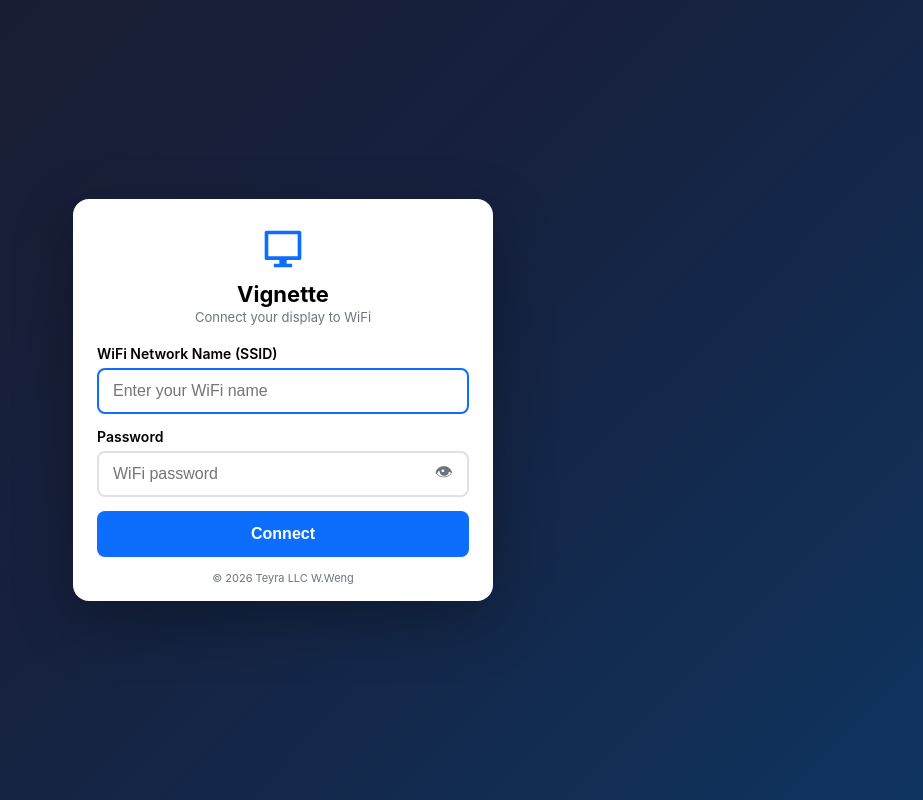
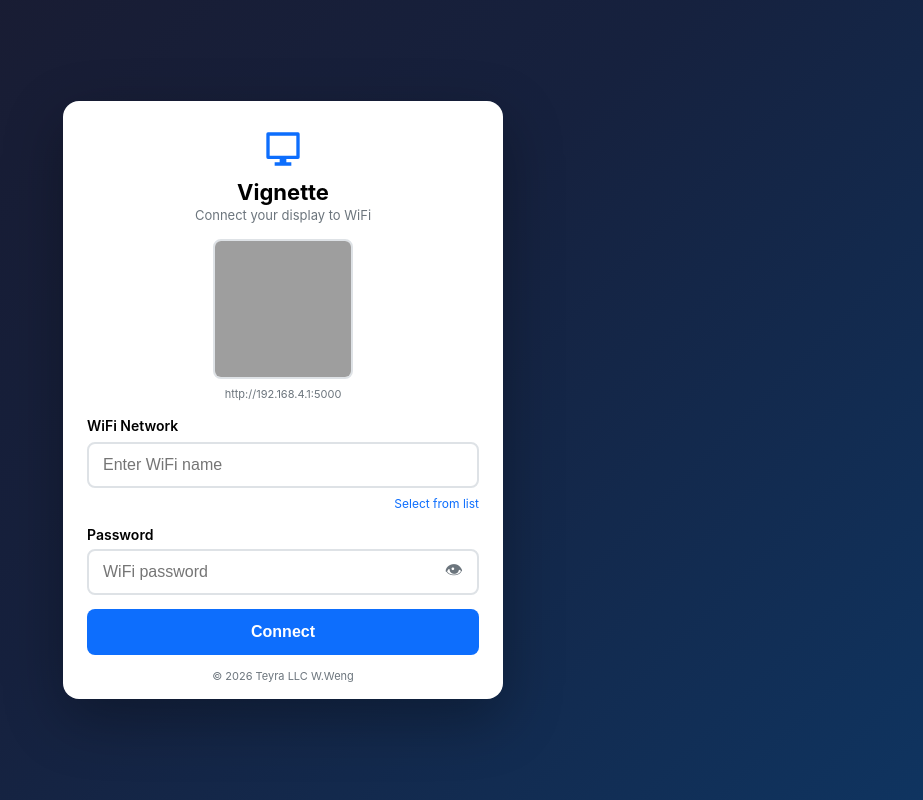
Before and after one commit to teyrallc/photopainter, a Flask app: page / in a window 1280 px wide. Shown: the whole page, without its empty margins (357-1280 px from the left). Run offline with Flask 3, Linux system fonts and the light colour scheme; data that the repository does not hold is empty; parts of the project's set-up code (start-up, migrations or seed data) failed here and were passed over; some libraries are stand-ins or nearby versions; grey boxes are pictures that could not be loaded.

Commit message:
fix: WiFi setup - QR code, network dropdown, prevent AP reconnect bug
1. QR code: Added /api/qr/<data> endpoint and QR code image on
   wifi_setup.html showing http://192.168.4.1:5000

2. WiFi network list: Pre-scan WiFi networks BEFORE starting AP
   (while wlan0 is still in station mode), cache results, serve them
   on the setup page as a dropdown selector. Manual input as fallback.

3. Fix AP reconnect bug: Set setup_complete=True BEFORE stopping AP
   (prevents boot code from restarting AP if service restarts during
   WiFi switch). After successful connect, explicitly set autoconnect=yes
   on the new WiFi connection and delete the AP profile. On failure,
   revert setup_complete=False and restart AP.

https://claude.ai/code/session_019799qahSQBhrfivNMGfDdu

```diff
--- a/web/app.py
+++ b/web/app.py
@@ -79,6 +79,34 @@ display_lock = threading.Lock()
 AP_SSID = "Vignette-Setup"
 AP_PASSWORD = "vignette123"
 AP_CONN_NAME = "Vignette-Hotspot"
+
+# Cached WiFi scan results (scanned before AP starts)
+_cached_wifi_networks = []
+
+
+def scan_and_cache_wifi():
+    """Scan WiFi networks BEFORE starting AP. Cache results for the setup page.
+    Must be called while wlan0 is in station mode (not AP)."""
+    global _cached_wifi_networks
+    try:
+        logger.info("Scanning WiFi networks before starting AP...")
+        result = subprocess.run(
+            ["nmcli", "-t", "-f", "SSID,SIGNAL,SECURITY", "dev", "wifi", "list", "--rescan", "yes"],
+            capture_output=True, text=True, timeout=30)
+        networks = []
+        seen = set()
+        for line in result.stdout.strip().split('\n'):
+            parts = line.split(':')
+            if len(parts) >= 3 and parts[0] and parts[0] not in seen:
+                seen.add(parts[0])
+                networks.append({"ssid": parts[0], "signal": parts[1] + '%',
+                                 "security": parts[2]})
+        networks.sort(key=lambda x: int(x["signal"].rstrip('%')), reverse=True)
+        _cached_wifi_networks = networks
+        logger.info(f"Cached {len(networks)} WiFi networks")
+    except Exception as e:
+        logger.error(f"WiFi pre-scan error: {e}")
+        _cached_wifi_networks = []
 
 
 def start_ap_hotspot():
@@ -415,6 +443,23 @@ def setup_page():
     if not config.is_setup_complete:
         return render_template('wifi_setup.html')
     return render_template('setup.html', config=config.to_dict())
+
+
+@app.route('/api/qr/<path:data>')
+def api_qr_code(data):
+    """Generate a QR code PNG for any text/URL."""
+    try:
+        import qrcode
+        qr = qrcode.QRCode(version=1, box_size=8, border=2)
+        qr.add_data(data)
+        qr.make(fit=True)
+        qr_img = qr.make_image(fill_color="black", back_color="white")
+        buf = io.BytesIO()
+        qr_img.save(buf, format="PNG")
+        buf.seek(0)
+        return send_file(buf, mimetype='image/png')
+    except ImportError:
+        return "qrcode module not installed", 500
 
 
 @app.route('/upload')
@@ -1153,11 +1198,10 @@ def api_wifi_status():
 
 @app.route('/api/wifi/scan')
 def api_wifi_scan():
-    """Scan for available WiFi networks. Not available in AP mode
-    (single wlan0 can't be AP and scan simultaneously)."""
+    """Return available WiFi networks. In AP mode, returns pre-cached results
+    (scanned before AP started). Otherwise does a live scan."""
     if is_ap_active():
-        return jsonify({"networks": [],
-                         "note": "WiFi scan unavailable in AP mode. Enter SSID manually."})
+        return jsonify({"networks": _cached_wifi_networks, "cached": True})
     try:
         result = subprocess.run(
             ["nmcli", "-t", "-f", "SSID,SIGNAL,SECURITY", "dev", "wifi", "list", "--rescan", "yes"],
@@ -1179,7 +1223,7 @@ def api_wifi_scan():
 @app.route('/api/wifi/connect', methods=['POST'])
 def api_wifi_connect():
     """Connect to a WiFi network. Stops AP hotspot first if active.
-    After success, marks setup complete and restarts the service."""
+    After success, marks setup complete and ensures NM keeps the connection."""
     data = request.get_json() or {}
     ssid = data.get("ssid", "").strip()
     password = data.get("password", "").strip()
@@ -1187,10 +1231,17 @@ def api_wifi_connect():
         return jsonify({"error": "SSID is required"}), 400
     try:
         was_ap = is_ap_active()
+
+        # Mark setup complete BEFORE stopping AP — this prevents the boot
+        # code from restarting AP if the service restarts during WiFi switch
+        if not config.is_setup_complete:
+            config.set("setup_complete", True)
+            logger.info("Setup marked complete (before WiFi connect attempt)")
+
         # Stop AP hotspot before connecting (can't do both on single wlan0)
         if was_ap:
             stop_ap_hotspot()
-            time.sleep(2)  # Give wlan0 time to release AP mode
+            time.sleep(3)  # Give wlan0 time to fully release AP mode
 
         cmd = ["nmcli", "dev", "wifi", "connect", ssid]
         if password:
@@ -1198,12 +1249,21 @@ def api_wifi_connect():
         result = subprocess.run(cmd, capture_output=True, text=True, timeout=30)
         if result.returncode == 0:
             logger.info(f"WiFi connected to {ssid}")
+
+            # Ensure NM saves this connection with autoconnect enabled
+            # so it reconnects after reboot and doesn't fall back to AP
+            subprocess.run(
+                ["nmcli", "connection", "modify", ssid, "connection.autoconnect", "yes"],
+                capture_output=True, text=True, timeout=5)
+
+            # Make sure the AP connection profile is fully gone
+            subprocess.run(
+                ["nmcli", "connection", "delete", AP_CONN_NAME],
+                capture_output=True, text=True, timeout=5)
+
             time.sleep(2)  # Wait for IP assignment
             new_ip = _get_ip()
-            # Mark setup as complete after first WiFi connect
-            if not config.is_setup_complete:
-                config.set("setup_complete", True)
-                logger.info("Setup marked complete after WiFi connect")
+
             # Show the new IP on e-paper so user knows where to go
             try:
                 display_wifi_connected(ssid, new_ip)
@@ -1212,16 +1272,16 @@ def api_wifi_connect():
             return jsonify({"success": True, "message": f"Connected to {ssid}",
                             "ip": new_ip})
         else:
-            # Connection failed - restart AP if we were in setup mode
+            # Connection failed - revert setup_complete and restart AP
             err = result.stderr.strip() or "Connection failed"
             logger.error(f"WiFi connect failed: {err}")
-            if was_ap and not config.is_setup_complete:
-                start_ap_hotspot()
+            config.set("setup_complete", False)
+            start_ap_hotspot()
             return jsonify({"success": False, "error": err})
     except Exception as e:
         logger.error(f"WiFi connect error: {e}")
-        if not config.is_setup_complete:
-            start_ap_hotspot()
+        config.set("setup_complete", False)
+        start_ap_hotspot()
         return jsonify({"success": False, "error": str(e)})
 
 
@@ -1381,9 +1441,10 @@ if __name__ == '__main__':
         print(f"  AP Mode: Connect to '{AP_SSID}' then open http://192.168.4.1:5000")
     print("=" * 60)
 
-    # On first boot, start AP hotspot and display QR setup
+    # On first boot: scan WiFi (while in station mode), then start AP
     if not config.is_setup_complete:
-        logger.info("First boot - starting AP hotspot and displaying QR setup")
+        logger.info("First boot - scanning WiFi, starting AP, displaying QR setup")
+        scan_and_cache_wifi()  # Scan BEFORE starting AP (wlan0 still in station mode)
         start_ap_hotspot()
         try:
             display_qr_setup()
--- a/web/templates/wifi_setup.html
+++ b/web/templates/wifi_setup.html
@@ -19,22 +19,25 @@
             background: #fff;
             border-radius: 16px;
             box-shadow: 0 20px 60px rgba(0,0,0,0.3);
-            max-width: 420px;
+            max-width: 440px;
             width: 100%;
             padding: 28px 24px 16px;
         }
-        .brand { text-align: center; margin-bottom: 20px; }
-        .brand svg { width: 44px; height: 44px; fill: #0d6efd; }
+        .brand { text-align: center; margin-bottom: 16px; }
+        .brand svg { width: 40px; height: 40px; fill: #0d6efd; }
         .brand h3 { font-size: 22px; margin: 6px 0 2px; }
         .brand p { color: #6c757d; font-size: 13px; }
+        .qr-section { text-align: center; margin-bottom: 16px; }
+        .qr-section img { width: 140px; height: 140px; border: 2px solid #dee2e6; border-radius: 8px; }
+        .qr-section .qr-label { font-size: 11px; color: #6c757d; margin-top: 4px; }
         label { display: block; font-weight: 600; font-size: 14px; margin-bottom: 6px; }
-        input[type="text"], input[type="password"] {
+        input[type="text"], input[type="password"], select {
             width: 100%; padding: 12px 14px; font-size: 16px;
             border: 2px solid #dee2e6; border-radius: 8px;
             outline: none; transition: border-color 0.2s;
-            background: #fff;
+            background: #fff; -webkit-appearance: none;
         }
-        input:focus { border-color: #0d6efd; }
+        input:focus, select:focus { border-color: #0d6efd; }
         .field { margin-bottom: 14px; }
         .pass-wrap { position: relative; }
         .pass-wrap input { padding-right: 48px; }
@@ -81,6 +84,9 @@
         .success-view .hint { color: #6c757d; font-size: 12px; margin: 10px 0 14px; line-height: 1.6; }
         .footer { text-align: center; color: #6c757d; font-size: 11px; margin-top: 14px; }
         .hidden { display: none !important; }
+        .manual-toggle { font-size: 12px; color: #0d6efd; text-decoration: none; cursor: pointer; }
+        .manual-toggle:hover { text-decoration: underline; }
+        .toggle-row { text-align: right; margin-top: 4px; }
     </style>
 </head>
 <body>
@@ -91,10 +97,23 @@
             <p>Connect your display to WiFi</p>
         </div>
 
+        <div class="qr-section">
+            <img src="/api/qr/http://192.168.4.1:5000" alt="QR Code">
+            <div class="qr-label">http://192.168.4.1:5000</div>
+        </div>
+
         <div id="wifi-form">
             <div class="field">
-                <label>WiFi Network Name (SSID)</label>
-                <input type="text" id="ssid" placeholder="Enter your WiFi name" autocomplete="off" autofocus>
+                <label>WiFi Network</label>
+                <select id="ssid-select" onchange="onSelectSSID()">
+                    <option value="">-- Loading networks... --</option>
+                </select>
+                <div id="ssid-manual-row" class="hidden" style="margin-top:8px;">
+                    <input type="text" id="ssid-manual" placeholder="Enter WiFi name" autocomplete="off">
+                </div>
+                <div class="toggle-row">
+                    <a class="manual-toggle" onclick="toggleManual();" id="toggle-link">Enter manually</a>
+                </div>
             </div>
             <div class="field">
                 <label>Password</label>
@@ -124,15 +143,60 @@
     </div>
 
     <script>
+    var manualMode = false;
+
     function togglePass() {
         var inp = document.getElementById('password');
         inp.type = inp.type === 'password' ? 'text' : 'password';
     }
 
+    function toggleManual() {
+        manualMode = !manualMode;
+        document.getElementById('ssid-manual-row').classList.toggle('hidden', !manualMode);
+        document.getElementById('ssid-select').classList.toggle('hidden', manualMode);
+        document.getElementById('toggle-link').textContent = manualMode ? 'Select from list' : 'Enter manually';
+    }
+
+    function onSelectSSID() {
+        // Nothing needed — value is read on connect
+    }
+
+    function getSSID() {
+        if (manualMode) {
+            return document.getElementById('ssid-manual').value.trim();
+        }
+        return document.getElementById('ssid-select').value;
+    }
+
+    function loadNetworks() {
+        var sel = document.getElementById('ssid-select');
+        fetch('/api/wifi/scan')
+        .then(function(r) { return r.json(); })
+        .then(function(d) {
+            if (d.networks && d.networks.length) {
+                sel.innerHTML = '<option value="">-- Select WiFi network --</option>';
+                d.networks.forEach(function(n) {
+                    var opt = document.createElement('option');
+                    opt.value = n.ssid;
+                    opt.textContent = n.ssid + ' (' + n.signal + ')';
+                    sel.appendChild(opt);
+                });
+            } else {
+                sel.innerHTML = '<option value="">-- No networks found --</option>';
+                // Auto-switch to manual mode
+                toggleManual();
+            }
+        })
+        .catch(function() {
+            sel.innerHTML = '<option value="">-- Could not load --</option>';
+            toggleManual();
+        });
+    }
+
     function connectWifi() {
-        var ssid = document.getElementById('ssid').value.trim();
+        var ssid = getSSID();
         var password = document.getElementById('password').value;
-        if (!ssid) { showStatus('Please enter a WiFi network name.', 'warning'); return; }
+        if (!ssid) { showStatus('Please select or enter a WiFi network.', 'warning'); return; }
 
         var btn = document.getElementById('connect-btn');
         btn.disabled = true;
@@ -159,7 +223,7 @@
                 document.getElementById('go-link').href = url;
                 document.getElementById('go-link').textContent = url;
             } else {
-                showStatus(d.error || 'Connection failed. Check SSID and password.', 'danger');
+                showStatus(d.error || 'Connection failed. Check password and try again.', 'danger');
             }
         })
         .catch(function() {
@@ -184,6 +248,9 @@
     document.getElementById('password').addEventListener('keydown', function(e) {
         if (e.key === 'Enter') connectWifi();
     });
+
+    // Load pre-cached WiFi networks on page load
+    loadNetworks();
     </script>
 </body>
 </html>
```
